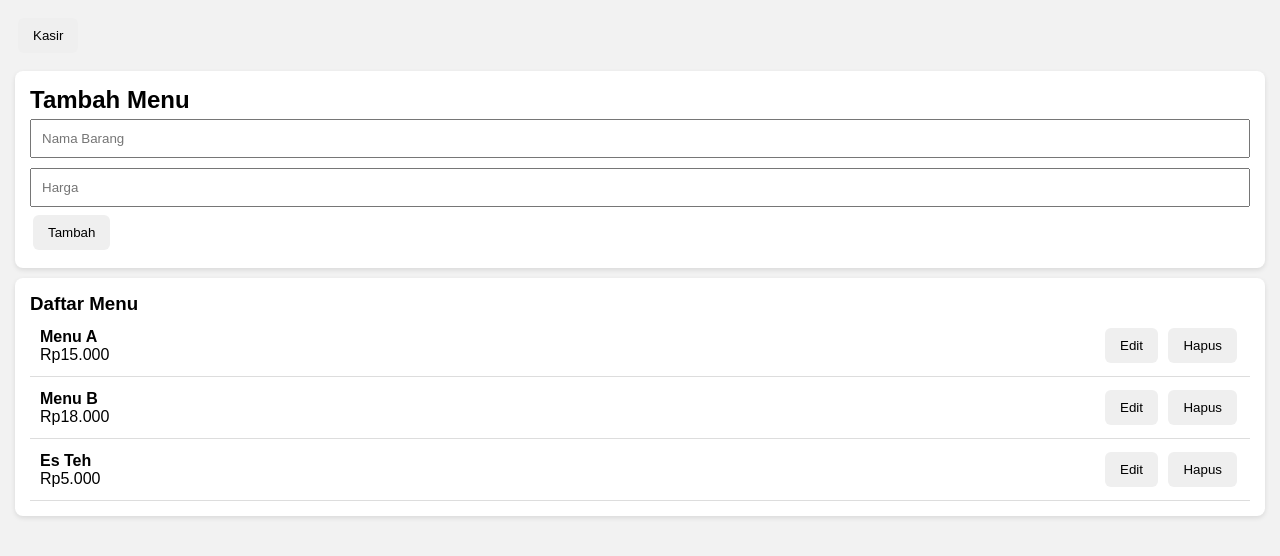
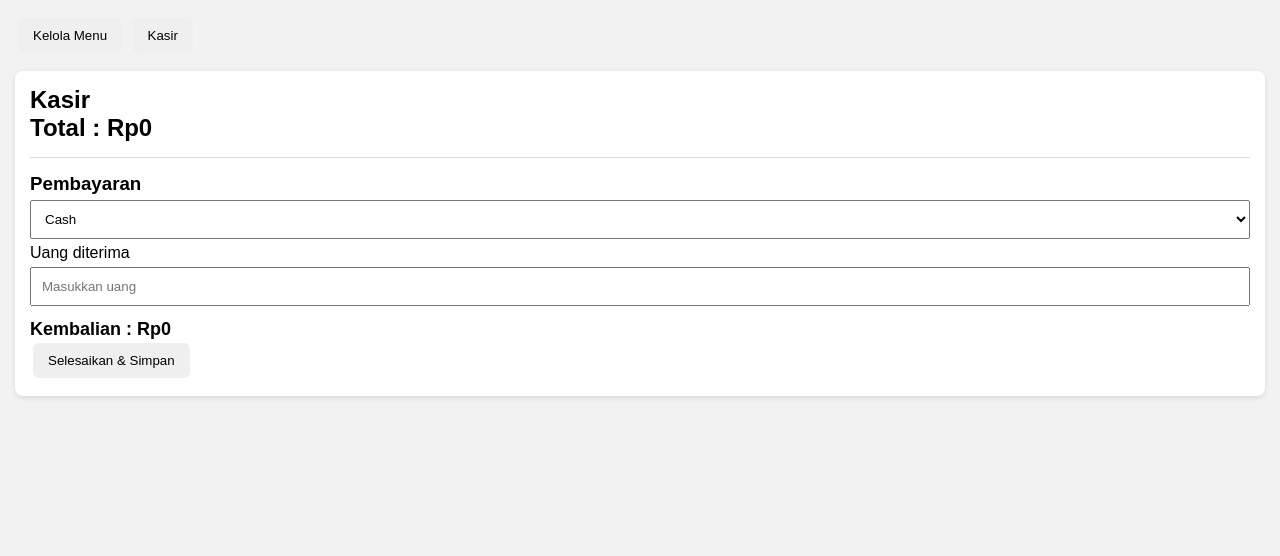
Before and after one commit to steventanjung/broodle, a plain HTML site: page index.html in a window 1280 px wide. Drawn offline with Linux system fonts and the light colour scheme.

Commit message:
Update index.html
HIDE MENU GA KEPAKE

```diff
--- a/index.html
+++ b/index.html
@@ -4,7 +4,7 @@
 <meta charset="UTF-8">
 <meta name="viewport" content="width=device-width,initial-scale=1">
 
-<title>Kasir Sederhana</title>
+<title>Kukikoe - Mooncake</title>
 
 <style>
 
@@ -142,12 +142,13 @@ width:58mm;
 <div class="nav">
 
 <button
-style="display:none;"
+class="hidden"
 onclick="showPage('menuPage')">
 Kelola Menu
 </button>
 
-<button onclick="showPage('cashierPage');renderCashier();">
+<button class="hidden"
+onclick="showPage('cashierPage');renderCashier();">
 Kasir
 </button>
 
@@ -157,7 +158,7 @@ Kasir
 
 <!-- ================= MENU ================= -->
 
-<div id="menuPage" class="page active">
+<div id="menuPage" class="page">
 
 <div class="card">
 
@@ -191,7 +192,7 @@ Tambah
 
 <!-- ================= KASIR ================= -->
 
-<div id="cashierPage" class="page">
+<div id="cashierPage" class="page active">
 
 <div class="card">
 
```
